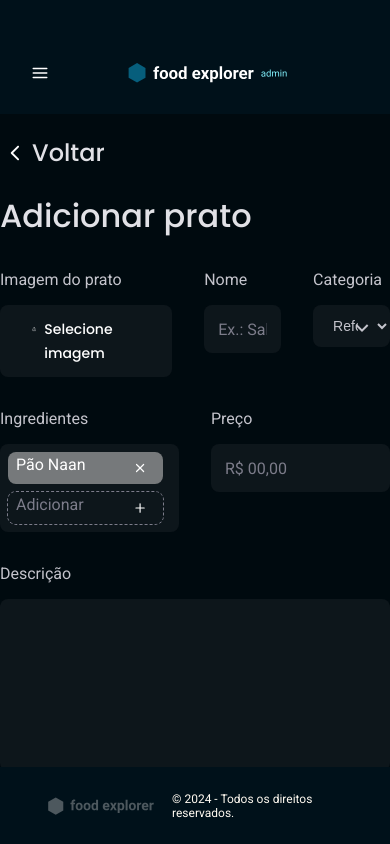
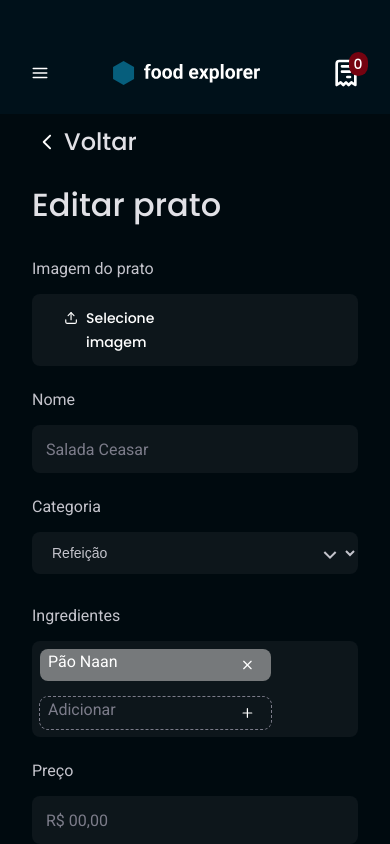
Before and after one commit to joao-sillva/food-explorer-frontend, a React (Vite) app: page /new in a window 390 px wide. Shown: the top 844 px of the page. Built offline with nearby package versions, Linux system fonts and the light colour scheme.

Commit message:
finish mobile New page

```diff
--- a/src/components/FoodItem/styles.js
+++ b/src/components/FoodItem/styles.js
@@ -7,7 +7,6 @@
   background: ${({ theme, isNew }) => isNew ? 'transparent' : theme.COLORS.GRAY_400};
   outline: ${({ theme, isNew }) => isNew ? `1px dashed ${theme.COLORS.GRAY_300}` : 'none'};
 
-  margin-right: 8px;
   padding-right: 16px;
   border-radius: 8px;
 
--- a/src/pages/New/index.jsx
+++ b/src/pages/New/index.jsx
@@ -2,6 +2,9 @@
 import { FiUpload } from 'react-icons/fi'
 import { RxCaretLeft } from 'react-icons/rx'
 import { RiArrowDownSLine } from 'react-icons/ri'
+
+import { useState } from 'react';
+import { useMediaQuery } from "react-responsive";
 
 import { Header } from '../../components/Header'
 import { Textarea } from '../../components/Textarea'
@@ -11,11 +14,19 @@
 import { ButtonText } from '../../components/ButtonText'
 import { Input } from '../../components/Input'
 import { Button } from '../../components/Button'
+import { Menu } from "../../components/Menu";
 
-export function New({ isNew }) {
+export function New({ isNew, isAdmin }) {
+  const isDesktop = useMediaQuery({ minWidth: 1024 })
+  const [isMenuOpen, setIsMenuOpen] = useState(false)
+
   return (
     <Container>
-      <Header isAdmin />
+       {!isDesktop &&
+        <Menu isAdmin={isAdmin} isMenuOpen={isMenuOpen} setIsMenuOpen={setIsMenuOpen} />
+      }
+
+      <Header isAdmin={isAdmin} isMenuOpen={isMenuOpen} setIsMenuOpen={setIsMenuOpen} />
 
       <main>
         <Form>
@@ -25,17 +36,14 @@
               Voltar
             </ButtonText>
 
-            {isNew
-              ? <h1>Adicionar prato</h1>
-              : <h1>Editar prato</h1>
-            }
+            <h1>{isNew ? "Adicionar prato" : "Editar prato"}</h1>
           </header>
 
           <div>
             <Section title='Imagem do prato'>
               <Image className='image'>
                 <label htmlFor='image'>
-                  <FiUpload />
+                  <FiUpload size={24} />
                   <span>Selecione imagem</span>
 
                   <Input
@@ -48,7 +56,7 @@
 
             <Section title='Nome'>
               <Input className='name'
-                placeholder='Ex.: Salada Ceasar'
+                placeholder={isNew ? "Ex.: Salada Ceasar" : "Salada Ceasar"}
                 type='text'
               />
             </Section>
@@ -62,7 +70,7 @@
                     <option value='beverage'>Bebida</option>
                   </select>
 
-                  <RiArrowDownSLine />
+                  <RiArrowDownSLine size={24} />
                 </label>
               </Category>
             </Section>
@@ -85,20 +93,18 @@
           </div>
 
           <Section title='Descrição'>
-            {isNew
-              ? <Textarea placeholder='Fale brevemente sobre o prato, seus ingredientes e composição' />
-              : <Textarea placeholder='A Salada César é uma opção refrescante para o verão.' />
-            }
+              <Textarea placeholder={isNew
+                  ? 'Fale brevemente sobre o prato, seus ingredientes e composição'
+                  : 'A Salada César é uma opção refrescante para o verão.'
+                }
+              />
           </Section>
 
           <div className='buttons'>
-            {isNew
-              ? <Button title='Salvar alterações' className='save' disabled />
-              : <>
-                <Button title='Excluir prato' className='delete' />
-                <Button title='Salvar alterações' className='save' disabled />
-              </>
-            }
+          {!isNew &&
+            <Button title="Excluir prato" className="delete" />
+          }
+            <Button title="Salvar alterações" className="save" disabled />
           </div>
         </Form>
       </main>
--- a/src/pages/New/styles.js
+++ b/src/pages/New/styles.js
@@ -4,28 +4,19 @@
   width: 100%;
   height: 100vh;
   display: grid;
-  grid-template-rows: 96px auto 77px;
+  grid-template-rows: 114px auto 77px;
   grid-template-areas: 'header' 'content' 'footer';
 
   > main {
     grid-area: content;
-    overflow-y: auto;
-
-    ::-webkit-scrollbar {
-      width: 8px;
-    }
-
-    ::-webkit-scrollbar-thumb {
-      background: ${({ theme }) => theme.COLORS.BACKGROUND_500};
-      border-radius: 8px;
-    }
+    justify-self: center;
   }
 
   .tags {
     background: ${({ theme }) => theme.COLORS.BACKGROUND_600};
     display: flex;
     flex-wrap: wrap;
-    gap: 8px;
+    gap: 16px;
 
     padding: 8px;
     border-radius: 8px;
@@ -33,6 +24,7 @@
     &:focus-within {
       outline: 1px solid ${({ theme }) => theme.COLORS.WHITE};
     }
+
     input {
       background-color: transparent;
     }
@@ -47,19 +39,19 @@
 
   .buttons {
     display: flex;
-    justify-content: flex-end;
+    flex-direction: row;
+    gap: 32px;
 
     > button {
       padding: 12px 24px;
     }
 
     .delete {
-      max-width: 135px;
+      max-width: 160px;
       background: ${({ theme }) => theme.COLORS.BACKGROUND_600};
     }
 
     .save {
-      max-width: 172px;
 
       &:disabled {
         opacity: 1;
@@ -67,11 +59,43 @@
       }
     }
   }
+
+  @media (min-width: 1024px) {
+    height: 100vh;
+    grid-template-rows: 96px auto 77px;
+
+    > main {
+      width: 100%;
+      overflow-y: auto;
+
+      ::-webkit-scrollbar {
+        width: 8px;
+      }
+
+      ::-webkit-scrollbar-thumb {
+        background: ${({ theme }) => theme.COLORS.BACKGROUND_500};
+        border-radius: 8px;
+      }
+    }
+
+    .buttons {
+      justify-content: flex-end;
+
+      .delete {
+        max-width: 135px;
+      }
+
+      .save {
+        max-width: 172px;
+      }
+    }
+  }
 `
 
 export const Form = styled.form`
-  max-width: 1120px;
-  margin: 40px auto 116px;
+  max-width: 364px;
+  margin: 11px auto 53px;
+  margin-inline: max(32px, calc((100% - 364px) / 2));
 
   display: flex;
   flex-direction: column;
@@ -92,7 +116,8 @@
 
   > div {
     display: flex;
-    gap: 32px;
+    flex-direction: column;
+    gap: 24px;
 
     section {
       width: 100%;
@@ -102,6 +127,17 @@
       background: ${({ theme }) => theme.COLORS.BACKGROUND_600};
       border-radius: 8px;
     }
+  }
+
+  @media (min-width: 1024px) {
+    max-width: 1120px;
+    margin: 40px auto 116px;
+    margin-inline: max(124px, calc((100% - 1120px) / 2));
+    gap: 32px;
+
+    > div {
+      flex-direction: row;
+      gap: 32px;
 
       :first-of-type {
         section:nth-of-type(1) {
@@ -127,6 +163,7 @@
         }
       }
     }
+  }
 `
 
 export const Image = styled.div`
@@ -146,11 +183,6 @@
     gap: 8px;
     cursor: pointer;
 
-    svg {
-      width: 24px;
-      height: 24px;
-    }
-
     span {
       font-family: 'Poppins', sans-serif;
       font-size: 14px;
@@ -158,7 +190,7 @@
     }
 
     input {
-      max-width: 229px;
+      width: 100%;
       position: absolute;
       right: 0;
       z-index: -1;
@@ -172,6 +204,12 @@
       svg, span {
         filter: brightness(0.9);
       }
+    }
+  }
+
+  @media (min-width: 1024px) {
+    input {
+      max-width: 229px;
     }
   }
 `
@@ -196,8 +234,6 @@
     }
 
     svg {
-      width: 24px;
-      height: 24px;
       color: ${({ theme }) => theme.COLORS.GRAY_100};
 
       position: absolute;
--- a/src/routes/app.routes.jsx
+++ b/src/routes/app.routes.jsx
@@ -7,7 +7,7 @@
   return (
     <Routes>
       <Route path='/' element={<Home />} />
-      <Route path='/new' element={<New isNew />} />
+      <Route path="/new" element={<New />} />
       <Route path="/dish/:id" element={<Dish isAdmin />} />
     </Routes>
   )
```
Lines whose indentation alone changed are shown as unchanged.
